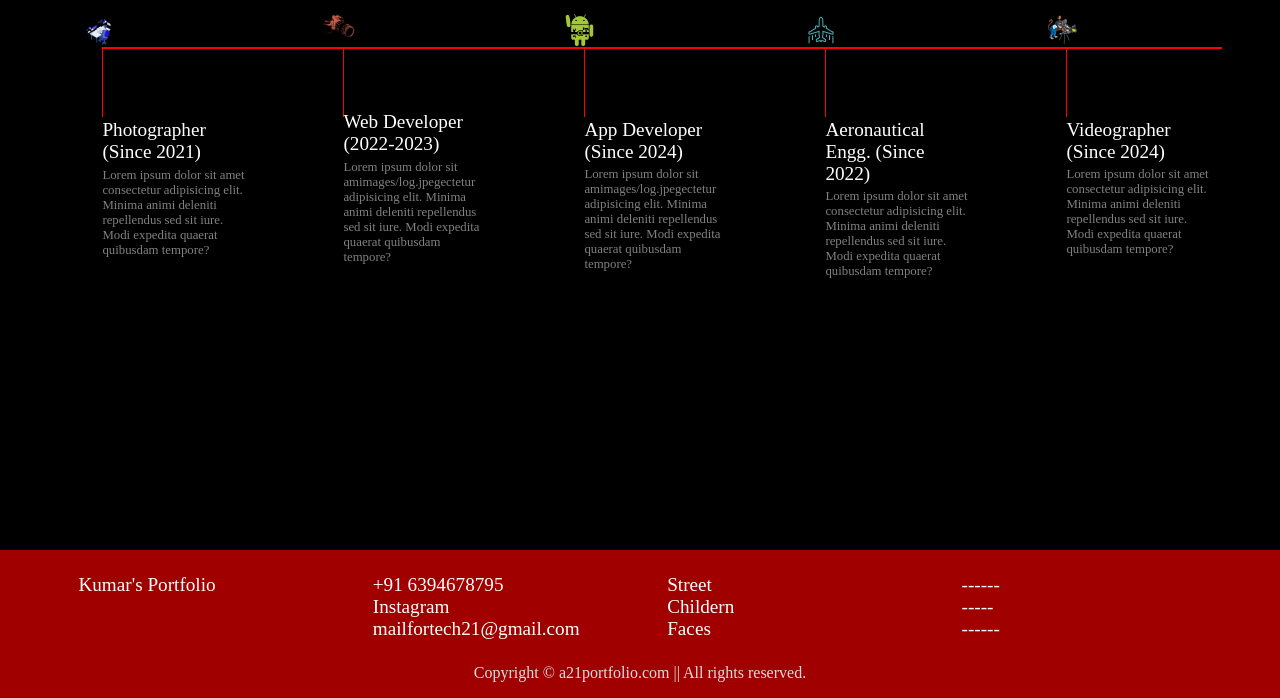
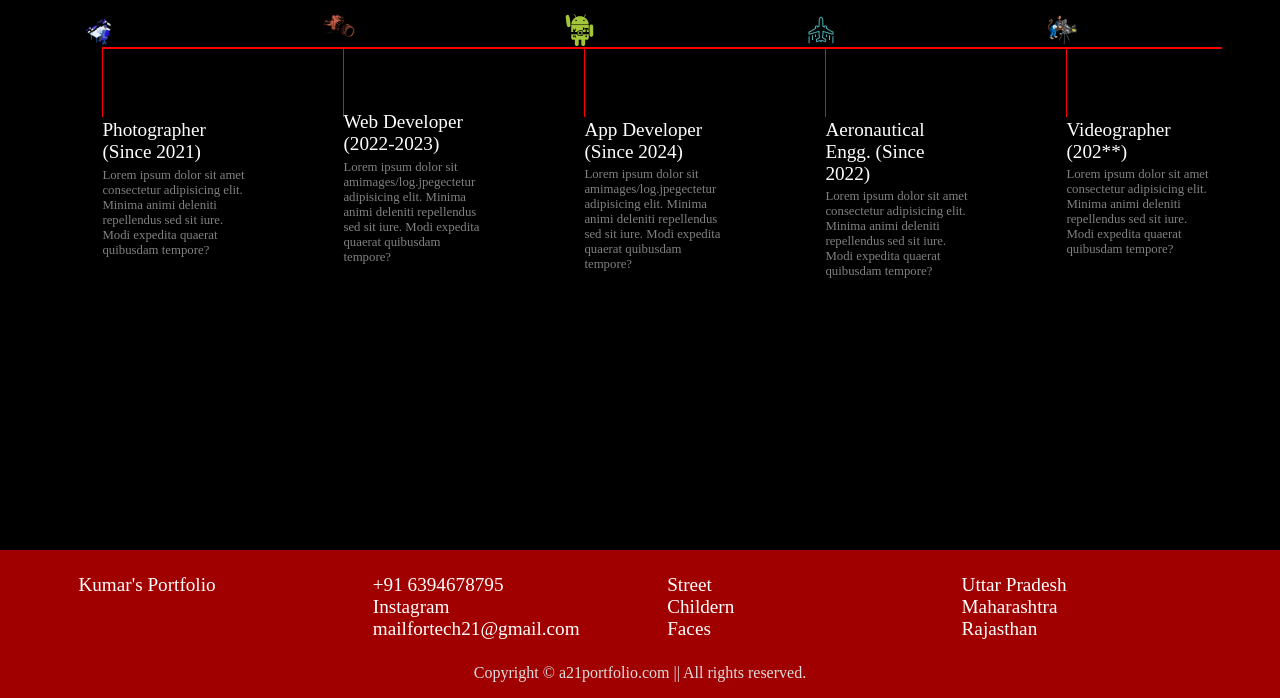
Before and after one commit to a21amit/html-portfolio, a plain HTML site: page index.html in a window 1280 px wide. Shown: the part 657-1355 px from the top of the page. Drawn offline with nearby package versions, Linux system fonts and the light colour scheme; a web font is replaced by a local one.

Commit message:
update3.3

```diff
--- a/index.html
+++ b/index.html
@@ -94,7 +94,7 @@
                 </div>
                 <div class="vertical">
                     <img class="image-top" src="images/log5.webp">
-                    <div class="vertical-title">Videographer (Since 2024)</div>
+                    <div class="vertical-title">Videographer (202**)</div>
                     <div class="vertical-desc">
                         Lorem ipsum dolor sit amet consectetur adipisicing elit. Minima animi deleniti repellendus sed
                         sit iure. Modi expedita quaerat quibusdam tempore?
@@ -126,9 +126,9 @@
             </div>
             <div class="footer-fourth">
                 <ul>
-                    <li>------</li>
-                    <li>-----</li>
-                    <li>------</li>
+                    <li>Uttar Pradesh</li>
+                    <li>Maharashtra</li>
+                    <li>Rajasthan</li>
                 </ul>
             </div>
         </div>
```
